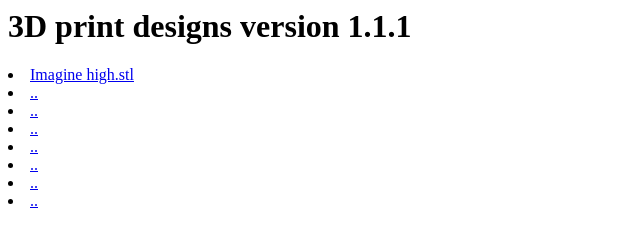
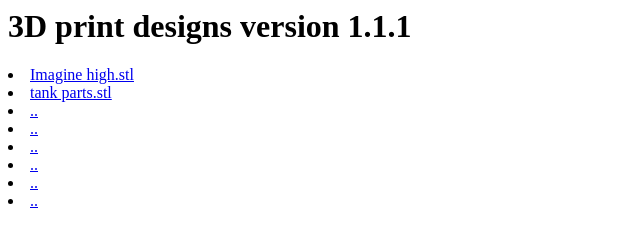
Before and after one commit to poderman/3D-print-designs, a plain HTML site: page public/index.html in a window 1280 px wide. Shown: the top 227 px of the page, 0-640 px from the left. Drawn offline with Linux system fonts and the light colour scheme.

Commit message:
Update index.html

```diff
--- a/public/index.html
+++ b/public/index.html
@@ -2,7 +2,7 @@
 
 
 <li> <a  href="Imagine high.stl">Imagine high.stl</a>
-<li> <a  href="...">..</a>
+<li> <a  href="tank parts.stl">tank parts.stl</a>
 <li> <a  href="...">..</a>
 <li> <a  href="...">..</a>
 <li> <a  href="...">..</a>
```
